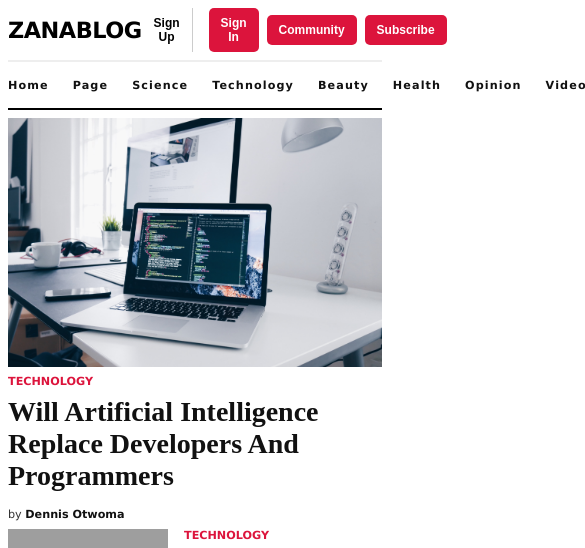
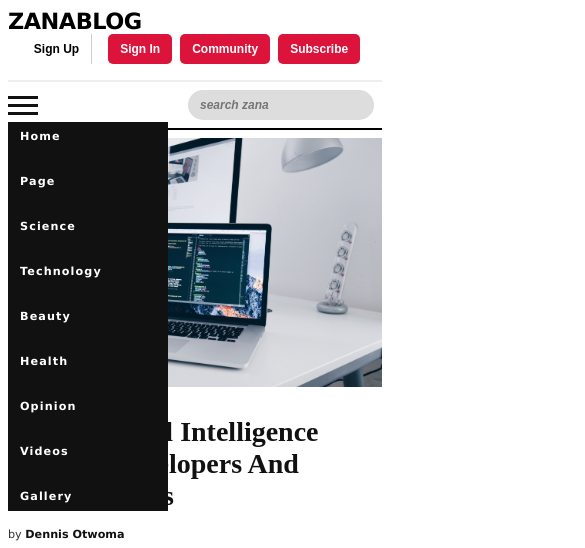
Before and after one commit to codeme254/zana-blog-app, a React (Create React App) app: page / in a window 390 px wide. Shown: the top 548 px of the page, 585 px wide, since content can reach past the window. Built offline with nearby package versions, Linux system fonts and the light colour scheme; grey boxes are pictures that could not be loaded.

Commit message:
finished everything's responsiveness, currently fixing a bug in the header

```diff
--- a/src/App.css
+++ b/src/App.css
@@ -16,6 +16,7 @@ html {
   /*1rem = 16px what about 12px*/
 
   /* added breakpoints */
+  --breakpoint-800: 50em;
   --breakpoint-500: 31.25em;
   --breakpoint-400: 25em;
   --breakpoint-375: 23.5em;
@@ -64,8 +65,28 @@ body {
   border-bottom: 2px solid #eee;
   padding: 1rem 1rem 1rem 0;
 }
+@media screen  and (max-width: 37.5em){
+  .header__top{
+    display: flex;
+    flex-wrap: wrap;
+    align-items: center;
+    justify-content: center;
+  }
+}
+@media screen  and (max-width: 37.5em){
+  .header__top--buttons{
+    display: flex;
+    flex-wrap: wrap;
+    align-items: center;
+    justify-content: center;
+  }
+  .header__top--buttons>*{
+    margin-bottom: 1rem;
+  }
+}
 .header__bottom {
   padding: 1rem 1rem 1rem 0;
+  position: relative;
 }
 .header__top--buttons > *:not(:last-child) {
   margin-right: 1rem;
@@ -88,7 +109,7 @@ body {
   margin-bottom: 1rem;
   /* grid-template-columns: repeat(auto-fit, minmax(60rem, 1fr)); */
 }
-@media screen and (min-width: 75em) {
+@media screen and (min-width: 80em) {
   .home {
     height: auto;
   }
@@ -312,3 +333,67 @@ video {
 .footer {
   grid-template-columns: repeat(auto-fit, minmax(60rem, 1fr));
 }
+
+
+/* the hambuger responsible for toggling the header */
+.hambuger{
+  width: 30px;
+  height: 3px;
+  background-color: #111;
+  position: relative;
+  align-self: center;
+  display: none;
+}
+.hambuger::after, .hambuger::before{
+  content: '';
+  width: 100%;
+  height: inherit;
+  background-color: #111;
+  position: absolute;
+  left: 0;
+}
+.hambuger::after{
+  top: 1rem;
+}
+.hambuger::before{
+  top: -1rem;
+}
+/* .hambuger:active::after{
+  top: 0;
+  transform: rotate(-45deg);
+}
+.hambuger:active::before{
+  top: 0;
+  transform: rotate(45deg);
+} */
+
+@media screen  and (max-width: 50em){
+  .hambuger{
+    display: block;
+    margin-right: auto;
+  }
+}
+@media screen  and (max-width: 50em){
+  .header__bottom{
+    display: flex;
+    align-items: flex-start;
+  }
+}
+.fix-transform{
+  transform: translateX(-200%);
+}
+.my-nav-back{
+  transform: translateX(-200%) !important;
+}
+
+/* .turn-to-cross{
+  visibility: hidden;
+}
+.turn-to-cross::after{
+  content: '';
+  transform: rotate(45deg);
+}
+.turn-to-cross::before{
+  content: '';
+  transform: rotate(45deg);
+} */
--- a/src/Components/Header/HeaderBottom.jsx
+++ b/src/Components/Header/HeaderBottom.jsx
@@ -1,24 +1,30 @@
-import React from "react";
+import React, { useRef } from "react";
 import Link from "./Link";
 import SeachBar from "./SeachBar";
 import { HeaderNavStyled } from "../Styled/HeaderNavStyled.styled";
 
 const HeaderBottom = () => {
-    return(
-        <div className="header__bottom">
-            <HeaderNavStyled>
-                <Link to="home" linkName="home"/>
-                <Link to="page" linkName="page"/>
-                <Link to="science" linkName="science"/>
-                <Link to="technology" linkName="technology"/>
-                <Link to="beauty" linkName="beauty"/>
-                <Link to="health" linkName="health"/>
-                <Link to="opinion" linkName="opinion"/>
-                <Link to="videos" linkName="videos"/>
-                <Link to="gallery" linkName="gallery"/>
-            </HeaderNavStyled>
-            <SeachBar />
-        </div>
-    )
-}
+  const navRef = useRef(null);
+  const btnRef = useRef(null);
+  const handleToggleNav = () => {
+    navRef.current.classList.toggle("my-nav-back");
+  };
+  return (
+    <div className="header__bottom">
+        <div className="hambuger" onClick={handleToggleNav} ref={btnRef}></div>
+      <HeaderNavStyled ref={navRef}> {/* className="my-nav-back" */}
+        <Link to="home" linkName="home" />
+        <Link to="page" linkName="page" />
+        <Link to="science" linkName="science" />
+        <Link to="technology" linkName="technology" />
+        <Link to="beauty" linkName="beauty" />
+        <Link to="health" linkName="health" />
+        <Link to="opinion" linkName="opinion" />
+        <Link to="videos" linkName="videos" />
+        <Link to="gallery" linkName="gallery" />
+      </HeaderNavStyled>
+      <SeachBar />
+    </div>
+  );
+};
 export default HeaderBottom;
--- a/src/Components/Styled/HeaderNavStyled.styled.jsx
+++ b/src/Components/Styled/HeaderNavStyled.styled.jsx
@@ -2,6 +2,19 @@ import styled from "styled-components";
 
 export const HeaderNavStyled = styled.nav`
   display: flex;
-    // background-color: ${({ theme }) => theme.colors.greyLight};
   margin-right: auto;
+  @media screen  and (max-width: 50em){
+    display: flex;
+    flex-direction: column;
+    background-color: #111;
+    width: 20rem;
+    height: max-content;
+    align-items: flex-start;
+    position: absolute;
+    top: 5rem;
+    transition: all 1s ease;
+    a{
+      color:#fff;
+    }
+  }
 `;
--- a/src/Components/Styled/LinkStyled.styled.jsx
+++ b/src/Components/Styled/LinkStyled.styled.jsx
@@ -14,4 +14,13 @@ export const LinkStyled = styled.a`
   &:first-of-type{
     padding-left: 0;
   }
+  @media screen  and (max-width: 50em){
+    &:link, &:visited{
+      color: #fff;
+      padding: 1rem 1.5rem;
+    }
+    &:not(:last-of-type){
+      margin-bottom: 2rem;
+    }
+  }
 `;
```
